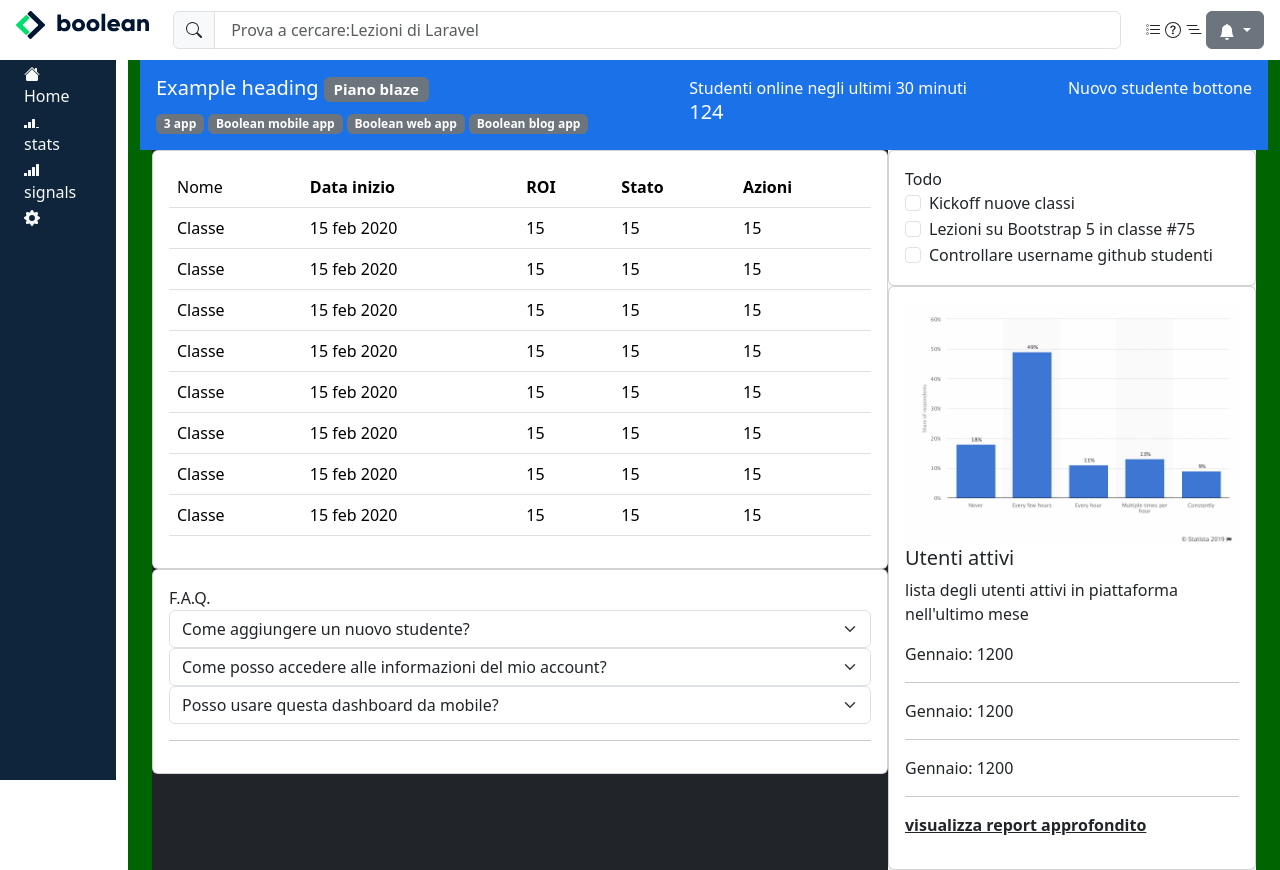
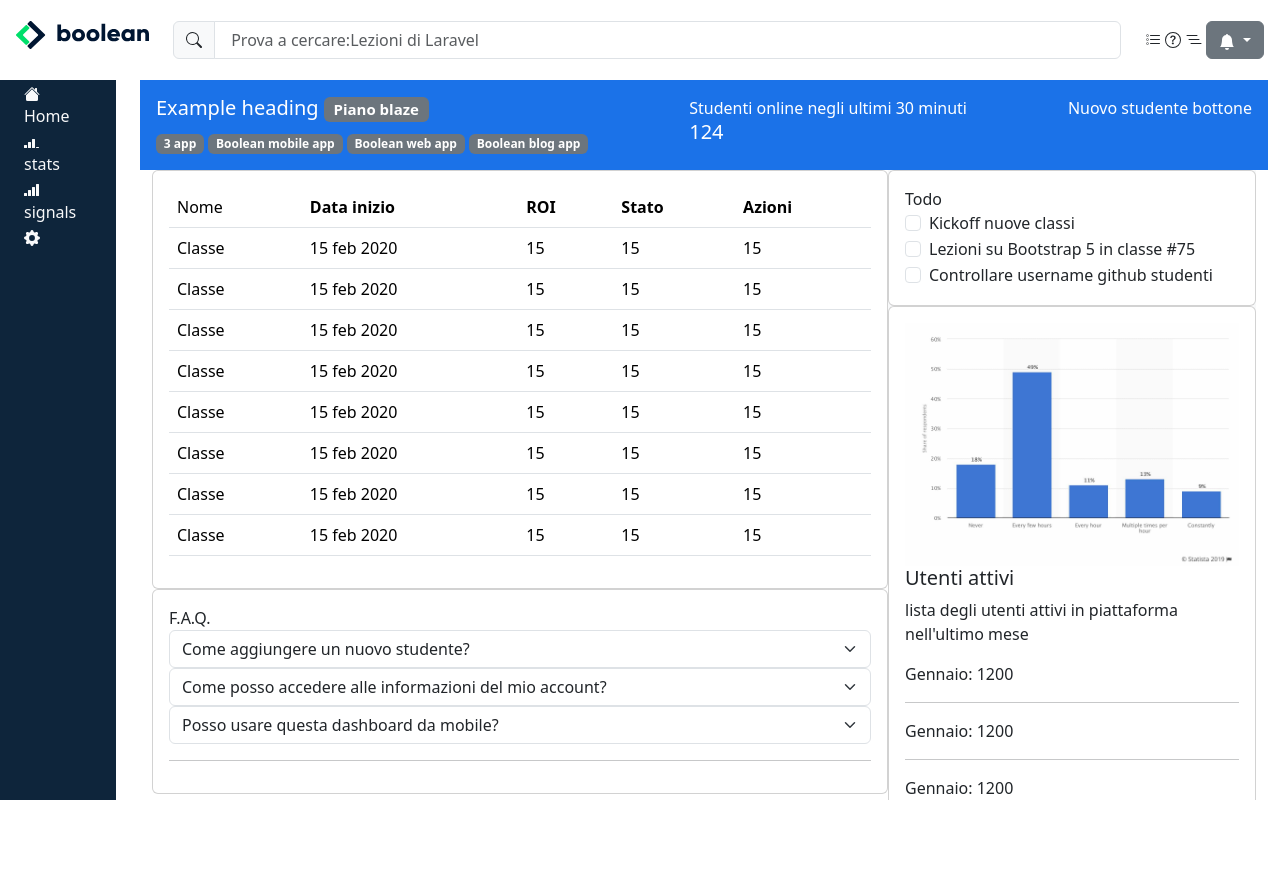
Before and after one commit to MichailSpinelli/html-css-bootstrap-dashboard, a plain HTML site: page index.html in a window 1280 px wide. After the commit the page ends 800 px from the top, so only its background shows below. Drawn offline with nearby package versions, Linux system fonts and the light colour scheme.

Commit message:
ritocchi vari

```diff
--- a/index.html
+++ b/index.html
@@ -27,7 +27,7 @@
 
     <header id="main-header" class="d-flex align-items-center">
 
-        <div class="container-fluid vh-20 p-3">
+        <div class="container-fluid p-3">
 
                 <div class="row d-flex">
 
@@ -37,7 +37,7 @@
                             <img src="img/logo.svg" alt="logo">
                         </div>
 
-                        <div class="d-md-none">
+                        <div class="img d-md-none">
                             <img src="img/mobile-logo.png" alt="logo-mobile" class="" style="width: 100%;">
                         </div>
 
@@ -109,7 +109,6 @@
 
 
         </div>
-
 
     </header>
 
@@ -190,7 +189,7 @@
         <!--COLONNA DESTRA, LA DIVIDO IN RIGHT-HEADER E RIGHT-MAIN-->
 
 
-        <div class="container-fluid main-right">
+        <div class="container-fluid main-right overflow-scroll">
 
             <!--RIGHT-HEADER-->
 
@@ -240,7 +239,7 @@
 
                 <div class="row g-0">
 
-                    <div class="col-md-12 col-lg-8 bg-dark text-light">
+                    <div class="col-md-12 col-lg-8 text-light">
 
                         <!--PRIMA CARD-->
 
--- a/style.css
+++ b/style.css
@@ -8,20 +8,12 @@
     box-sizing: border-box;
 }
 
-:root {
-    --main-header-height: 60px;
+main{
+    background-color: khaki;
 }
 
 #main-header{
-    height: var(--main-header-height);
-}
-
-#main-section{
-    height: calc(100vh -var(--main-header-height));
-}
-
-main{
-    background-color: khaki;
+    height: 10vh;
 }
 
 .main-left{
@@ -32,10 +24,11 @@ main{
 }
 
 .main-right{
-    background-color:darkgreen;
+
     display: inline-block;
     color: white;
     width: 90vw;
+    height: 90vh;
 }
 
 .right-header{
```
